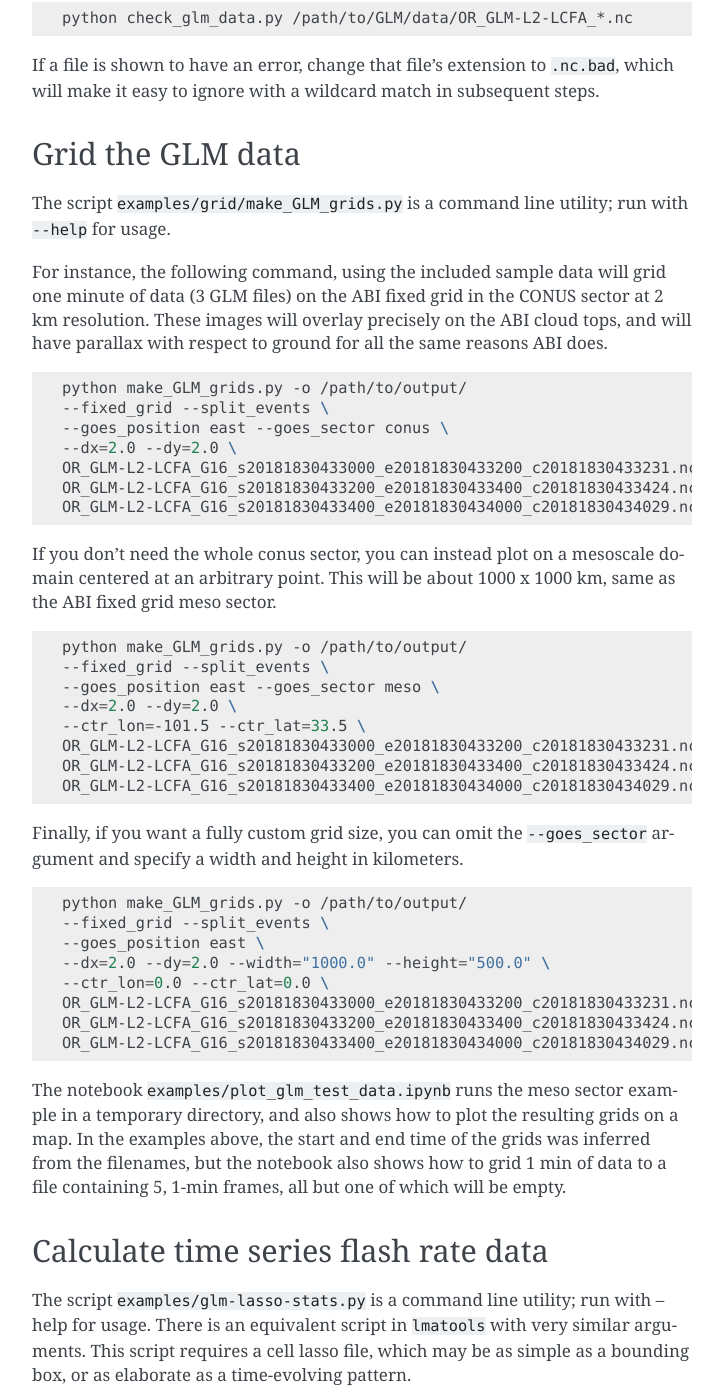
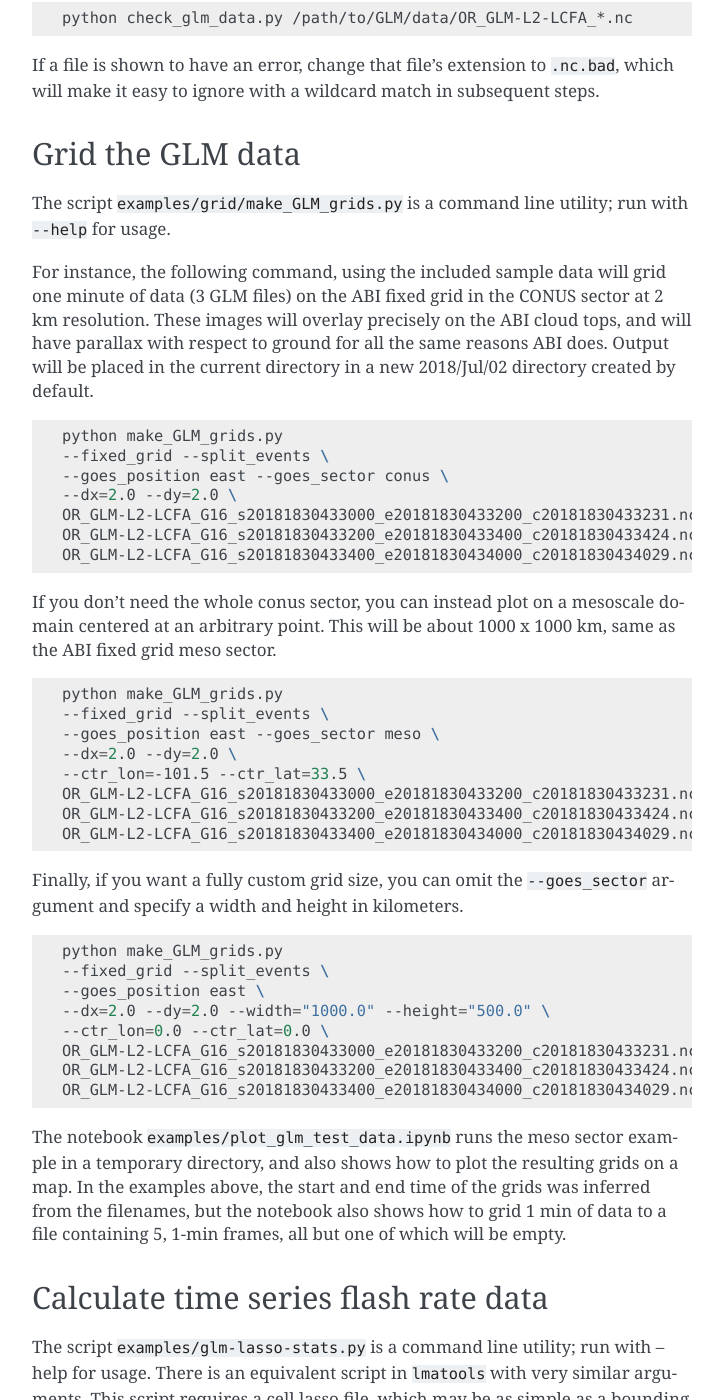
Before and after one commit to deeplycloudy/glmtools, a Sphinx documentation site: the page built from docs/index.rst, in a window 1280 px wide and 1400 px high, scrolled down 1522 px. Shown: the whole window, without its empty margins (388-1111 px from the left). Built offline with Sphinx 7.4.7, drawn with Linux system fonts in a browser that asks for light colours; pages that are not in the unit, such as notebooks, are missing from menus.

Commit message:
Remove -o argument from the examples since it is no longer required

```diff
--- a/docs/index.rst
+++ b/docs/index.rst
@@ -93,10 +93,12 @@ For instance, the following command, using the included sample data will grid
 one minute of data (3 GLM files) on the ABI fixed grid in the CONUS sector at 2
 km resolution. These images will overlay precisely on the ABI cloud tops, and
 will have parallax with respect to ground for all the same reasons ABI does.
+Output will be placed in the current directory in a new 2018/Jul/02 directory
+created by default.
 
 .. code-block:: bash
 
-    python make_GLM_grids.py -o /path/to/output/
+    python make_GLM_grids.py
     --fixed_grid --split_events \
     --goes_position east --goes_sector conus \
     --dx=2.0 --dy=2.0 \
@@ -109,7 +111,7 @@ If you don't need the whole conus sector, you can instead plot on a mesoscale do
 
 .. code-block:: bash
 
-    python make_GLM_grids.py -o /path/to/output/
+    python make_GLM_grids.py
     --fixed_grid --split_events \
     --goes_position east --goes_sector meso \
     --dx=2.0 --dy=2.0 \
@@ -122,7 +124,7 @@ Finally, if you want a fully custom grid size, you can omit the ``--goes_sector`
 
 .. code-block:: bash
 
-    python make_GLM_grids.py -o /path/to/output/
+    python make_GLM_grids.py
     --fixed_grid --split_events \
     --goes_position east \
     --dx=2.0 --dy=2.0 --width="1000.0" --height="500.0" \
```
